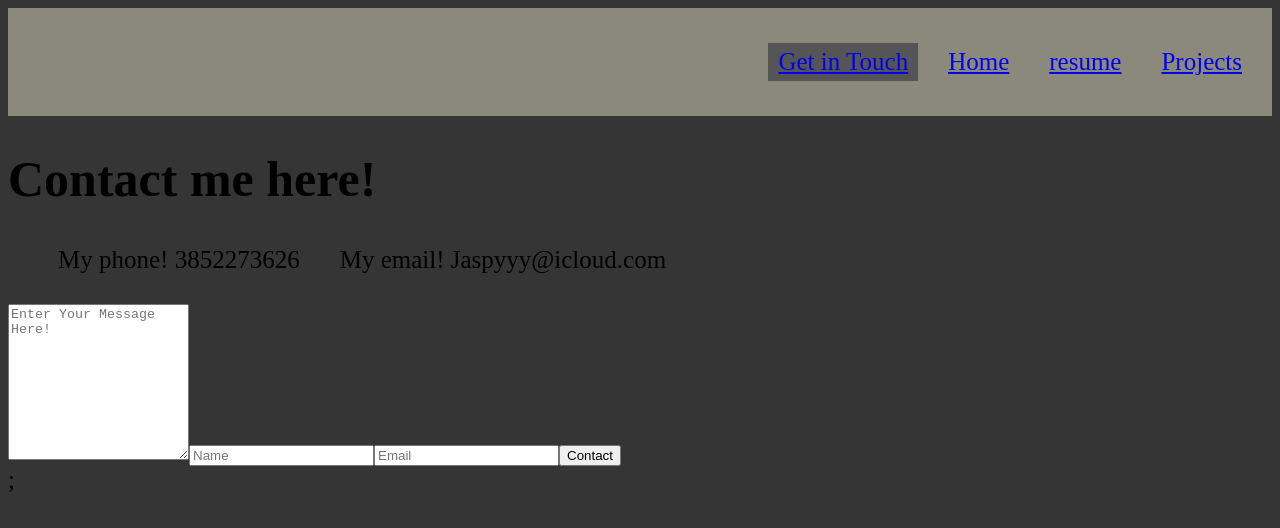
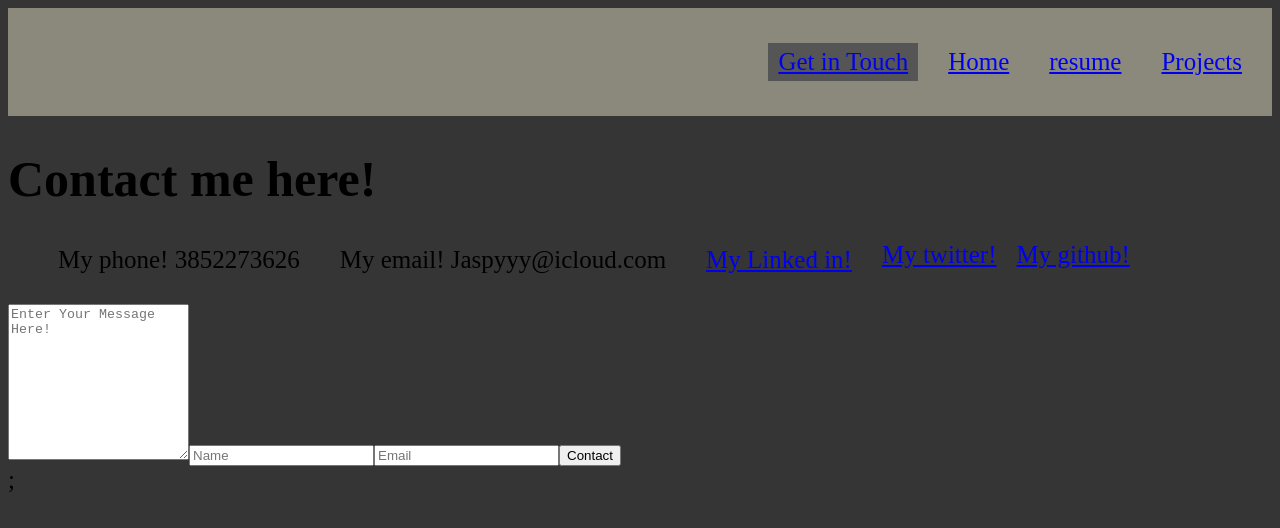
Before and after one commit to bronsongonzalez27/myportfolio, a React (Create React App) app: page /contact in a window 1280 px wide. Shown: the top 528 px of the page. Built offline with nearby package versions, Linux system fonts and the light colour scheme.

Commit message:
added links to my projects

```diff
--- a/src/pages/Contact.js
+++ b/src/pages/Contact.js
@@ -8,8 +8,9 @@ export default function Contact() {
 <ul>
 <li>My phone! 3852273626</li>
 <li>My email! Jaspyyy@icloud.com</li>
-<a href="https://www.linkedin.com/in/bronson-gonzalez-327135266/"></a>
-<a href="https://github.com/bronsongonzalez27"></a>
+<li><a href="https://www.linkedin.com/in/bronson-gonzalez-327135266/">My Linked in!</a></li>
+<a href="https://twitter.com/witch_val">My twitter!</a>
+<a href="https://github.com/bronsongonzalez27">My github!</a>
 
 
 </ul>
--- a/src/pages/Projects.js
+++ b/src/pages/Projects.js
@@ -6,7 +6,7 @@ export default function About() {
 
 
 
-
+{/* list containing the projects I have done in my 6 months of coding experience */}
 
  <p className="Aboutme">
 Here is a list of the projects I have worked on!
@@ -15,6 +15,17 @@ Here is a list of the projects I have worked on!
 <a href="https://github.com/AubreyHatake/Music-box">Music</a>
 <p>My music box project</p>
 
+<a href="https://github.com/bronsongonzalez27/mern21">Mern Project!</a>
+<p>My mern book finder!</p>
+<a href="https://github.com/dannyl2131/Space-cowboys-travel">Trip planner!</a>
+<p>My travel planner project</p>
+<a href="https://github.com/13Blackmagic/Mixpedia">Mixpedia!</a>
+<p>My Mixpedia!</p>
+<a href="https://github.com/bronsongonzalez27/workday">Workday!</a>
+<p>My workday planner!</p>
+<a href="https://github.com/bronsongonzalez27/svg-gen">SVG-GEN</a>
+<p>My logo generator!</p>
+
 </div>
   );
 }
```
